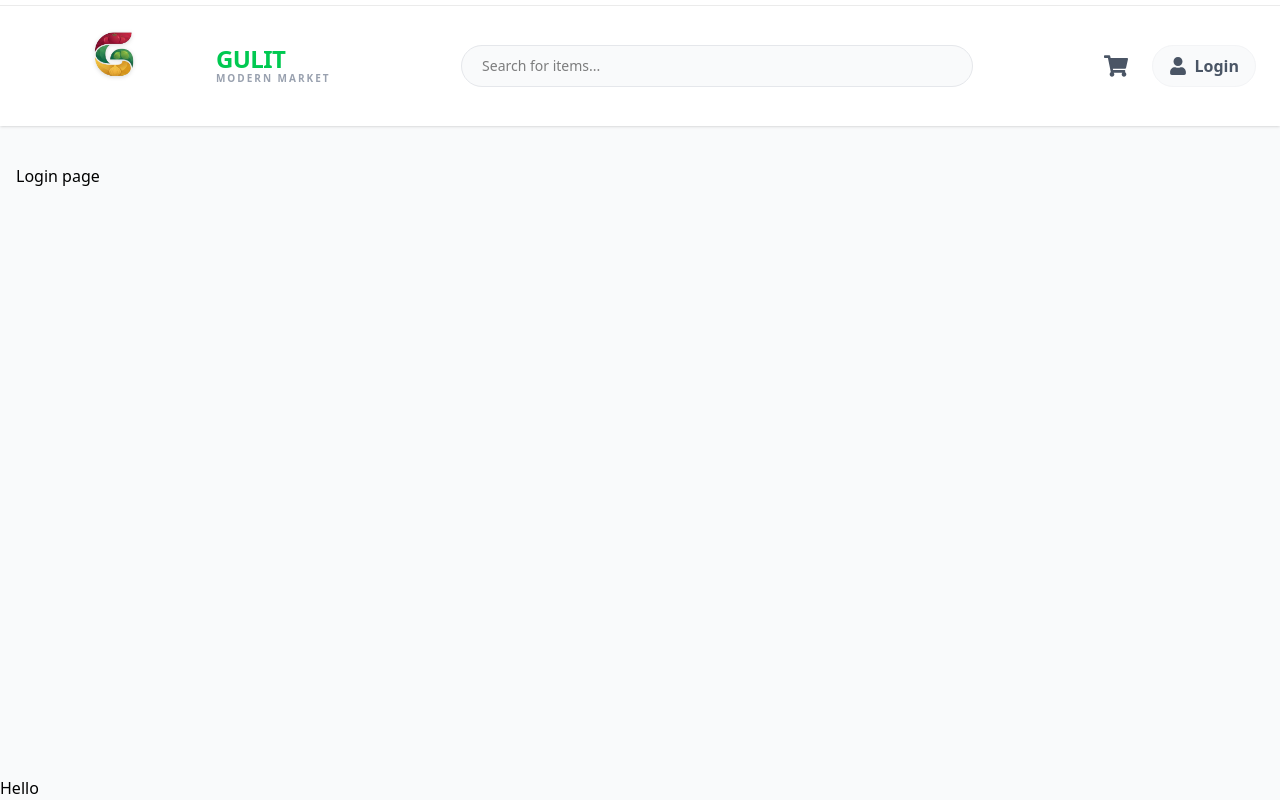
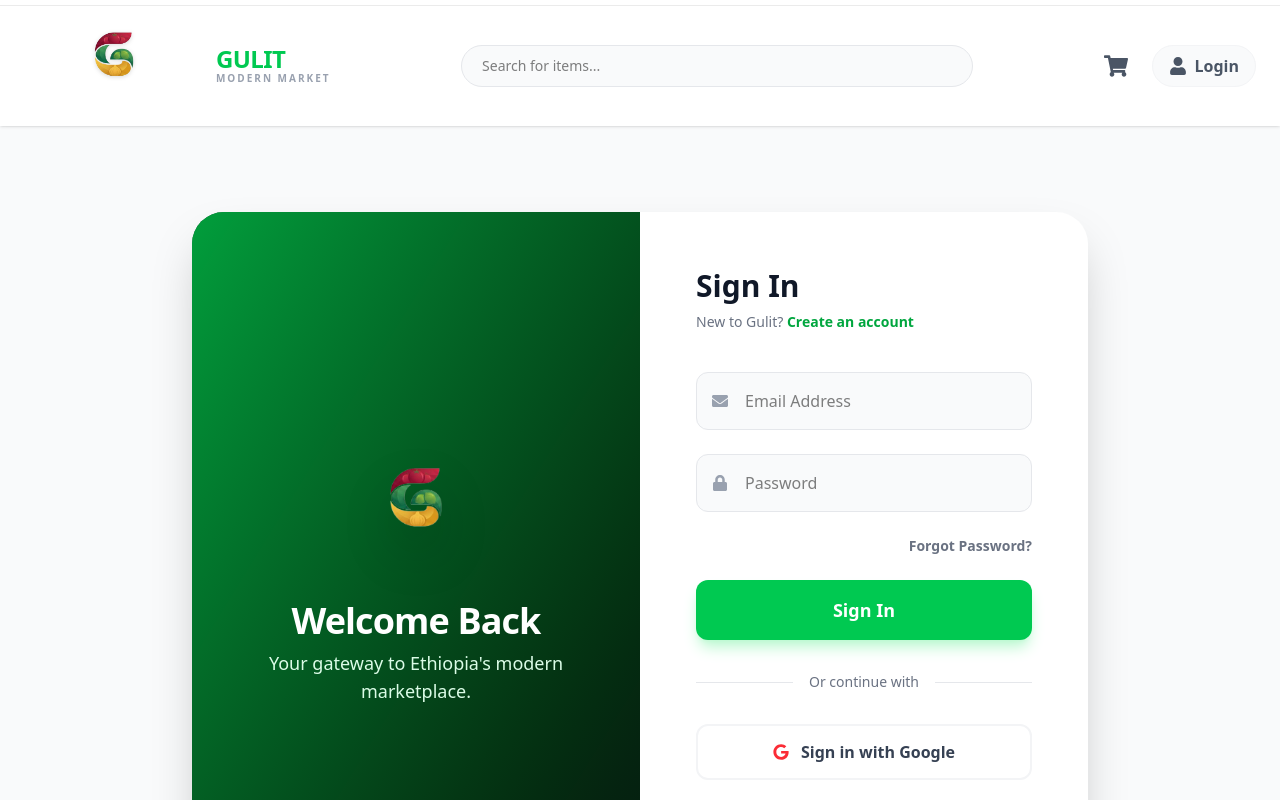
Before and after one commit to yishaq-official/gulit-E-comerce, a React (Vite) app in the folder client/: page /login in a window 1280 px wide. Shown: the top 800 px of the page. Built offline with nearby package versions, Linux system fonts and the light colour scheme.

Commit message:
login interface placeholder replaced with real interface implementation.

```diff
--- a/client/src/pages/LoginScreen.jsx
+++ b/client/src/pages/LoginScreen.jsx
@@ -1,11 +1,145 @@
-import React from 'react'
+import React, { useState, useEffect } from 'react';
+import { Link, useLocation, useNavigate } from 'react-router-dom';
+import { useDispatch, useSelector } from 'react-redux';
+import { useLoginMutation } from '../store/slices/usersApiSlice';
+import { setCredentials } from '../store/slices/authSlice';
+import { toast } from 'react-toastify';
+import { FaGoogle, FaEnvelope, FaLock } from 'react-icons/fa';
+import logo from '../assets/gulit.png';
 
-function LoginScreen() {
+const LoginScreen = () => {
+  const [email, setEmail] = useState('');
+  const [password, setPassword] = useState('');
+
+  const dispatch = useDispatch();
+  const navigate = useNavigate();
+  const { search } = useLocation();
+
+  // Redirect logic: If user was trying to buy, go back there after login
+  const sp = new URLSearchParams(search);
+  const redirect = sp.get('redirect') || '/';
+
+  const [login, { isLoading }] = useLoginMutation();
+  const { userInfo } = useSelector((state) => state.auth);
+
+  useEffect(() => {
+    if (userInfo) {
+      navigate(redirect);
+    }
+  }, [navigate, redirect, userInfo]);
+
+  const submitHandler = async (e) => {
+    e.preventDefault();
+    try {
+      const res = await login({ email, password }).unwrap();
+      dispatch(setCredentials({ ...res }));
+      toast.success('Welcome back!');
+      navigate(redirect);
+    } catch (err) {
+      toast.error(err?.data?.message || err.error);
+    }
+  };
+
   return (
-    <div>
-      Login page
+    <div className="min-h-screen flex items-center justify-center bg-gray-50 py-12 px-4 sm:px-6 lg:px-8">
+      <div className="max-w-4xl w-full bg-white rounded-[2rem] shadow-2xl overflow-hidden flex flex-col md:flex-row">
+
+        {/* 🎨 LEFT SIDE: BRAND VISUAL */}
+        <div className="hidden md:flex md:w-1/2 bg-green-900 relative flex-col justify-center items-center text-white p-12">
+          <div className="absolute inset-0 bg-tibeb-pattern opacity-10"></div>
+          <div className="absolute inset-0 bg-gradient-to-br from-green-600/90 to-black/60"></div>
+
+          <div className="relative z-10 text-center space-y-6">
+            <img src={logo} alt="Gulit" className="h-32 w-auto mx-auto drop-shadow-2xl" />
+            <div>
+              <h2 className="text-4xl font-black tracking-tight">Welcome Back</h2>
+              <p className="text-green-100 mt-2 text-lg">Your gateway to Ethiopia's modern marketplace.</p>
+            </div>
+          </div>
+        </div>
+
+        {/* 📝 RIGHT SIDE: LOGIN FORM */}
+        <div className="w-full md:w-1/2 p-10 md:p-14 flex flex-col justify-center">
+          <div className="text-center md:text-left mb-10">
+            <h2 className="text-3xl font-black text-gray-900">Sign In</h2>
+            <p className="text-sm text-gray-500 mt-2">
+              New to Gulit? <Link to={redirect ? `/register?redirect=${redirect}` : '/register'} className="text-green-600 font-bold hover:underline">Create an account</Link>
+            </p>
+          </div>
+
+          <form onSubmit={submitHandler} className="space-y-6">
+            {/* Email Input */}
+            <div className="relative">
+              <div className="absolute inset-y-0 left-0 pl-4 flex items-center pointer-events-none">
+                <FaEnvelope className="text-gray-400" />
+              </div>
+              <input
+                type="email"
+                placeholder="Email Address"
+                value={email}
+                onChange={(e) => setEmail(e.target.value)}
+                className="w-full pl-12 pr-4 py-4 bg-gray-50 border border-gray-200 rounded-xl focus:outline-none focus:border-green-500 focus:bg-white transition-colors font-medium"
+                required
+              />
+            </div>
+
+            {/* Password Input */}
+            <div className="relative">
+              <div className="absolute inset-y-0 left-0 pl-4 flex items-center pointer-events-none">
+                <FaLock className="text-gray-400" />
+              </div>
+              <input
+                type="password"
+                placeholder="Password"
+                value={password}
+                onChange={(e) => setPassword(e.target.value)}
+                className="w-full pl-12 pr-4 py-4 bg-gray-50 border border-gray-200 rounded-xl focus:outline-none focus:border-green-500 focus:bg-white transition-colors font-medium"
+                required
+              />
+            </div>
+
+            <div className="flex items-center justify-end">
+              <Link to="/forgot-password" className="text-sm font-bold text-gray-500 hover:text-green-600">
+                Forgot Password?
+              </Link>
+            </div>
+
+            <button
+              type="submit"
+              disabled={isLoading}
+              className="w-full bg-green-500 hover:bg-green-600 text-white py-4 rounded-xl font-black text-lg shadow-lg shadow-green-200 transition-all active:scale-95 disabled:bg-gray-300"
+            >
+              {isLoading ? 'Signing In...' : 'Sign In'}
+            </button>
+          </form>
+
+          {/* Divider */}
+          <div className="relative my-8">
+            <div className="absolute inset-0 flex items-center">
+              <div className="w-full border-t border-gray-200"></div>
+            </div>
+            <div className="relative flex justify-center text-sm">
+              <span className="px-4 bg-white text-gray-500 font-medium">Or continue with</span>
+            </div>
+          </div>
+
+          {/* Google Button */}
+          <button className="w-full flex items-center justify-center gap-3 bg-white border-2 border-gray-100 hover:border-gray-300 text-gray-700 py-3.5 rounded-xl font-bold transition-all">
+            <FaGoogle className="text-red-500" />
+            <span>Sign in with Google</span>
+          </button>
+
+          {/* Seller Link */}
+           <div className="mt-8 text-center border-t border-gray-50 pt-6">
+             <p className="text-xs text-gray-400 font-bold uppercase tracking-widest mb-2">Want to sell on Gulit?</p>
+             <Link to="/seller-landing" className="text-green-600 font-bold hover:underline text-sm">
+                Open your shop here
+             </Link>
+           </div>
+        </div>
+      </div>
     </div>
-  )
-}
+  );
+};
 
-export default LoginScreen
+export default LoginScreen;
--- /dev/null
+++ b/client/src/store/slices/usersApiSlice.js
@@ -0,0 +1,33 @@
+import { apiSlice } from './apiSlice';
+
+const USERS_URL = '/api/users'; // Helper constant
+
+export const usersApiSlice = apiSlice.injectEndpoints({
+  endpoints: (builder) => ({
+    // 🔐 Login
+    login: builder.mutation({
+      query: (data) => ({
+        url: `${USERS_URL}/login`,
+        method: 'POST',
+        body: data,
+      }),
+    }),
+    // 📝 Register (Default is Buyer)
+    register: builder.mutation({
+      query: (data) => ({
+        url: `${USERS_URL}/register`,
+        method: 'POST',
+        body: data,
+      }),
+    }),
+    // 🚪 Logout (Server-side clear cookie if needed, but mostly client-side)
+    logout: builder.mutation({
+      query: () => ({
+        url: `${USERS_URL}/logout`,
+        method: 'POST',
+      }),
+    }),
+  }),
+});
+
+export const { useLoginMutation, useRegisterMutation, useLogoutMutation } = usersApiSlice;
```
